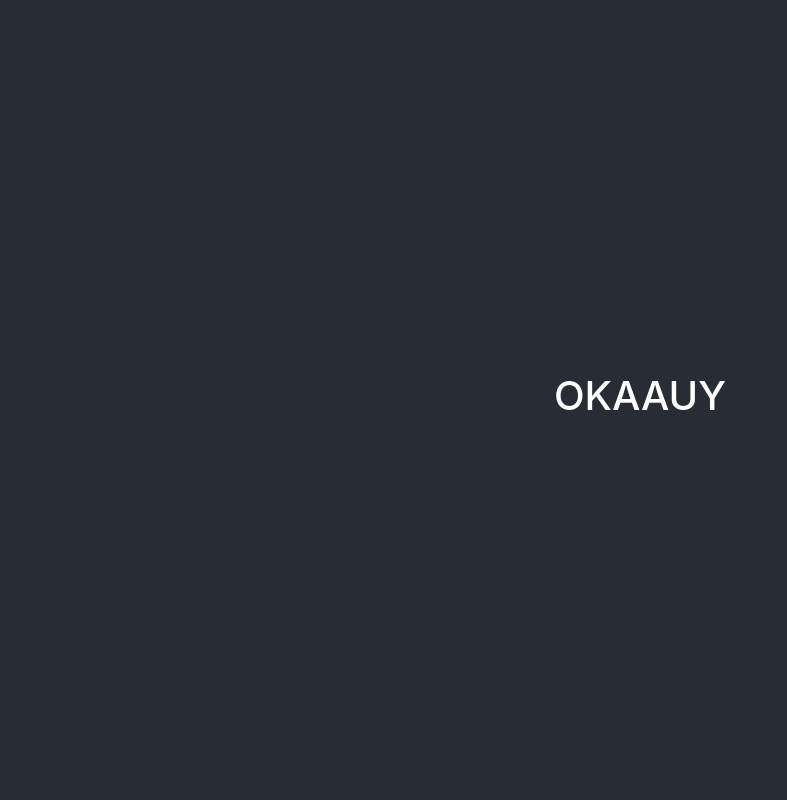
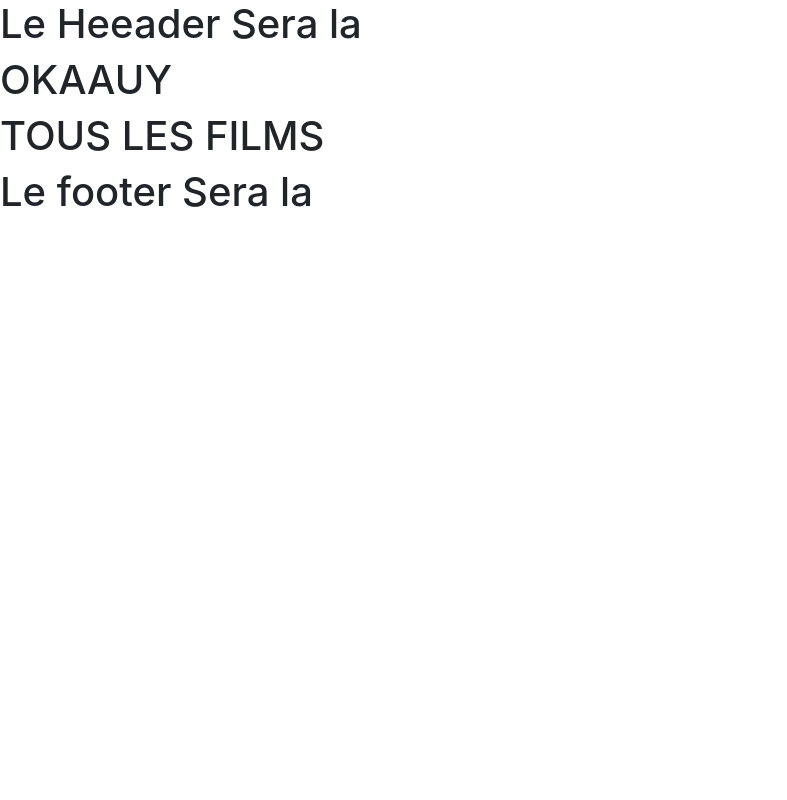
Before and after one commit to r2594/MichMuch, a React (Create React App) app in the folder react/: page /all-films in a window 1280 px wide. Shown: the top 800 px of the page, without its empty margins (0-787 px from the left). Built offline with nearby package versions, Linux system fonts and the light colour scheme.

Commit message:
test pour VENDOR

```diff
--- a/react/package.json
+++ b/react/package.json
@@ -7,6 +7,7 @@
     "react": "^16.8.6",
     "react-bootstrap": "^1.0.0-beta.8",
     "react-dom": "^16.8.6",
+    "react-router-dom": "^5.0.0",
     "react-scripts": "3.0.0"
   },
   "scripts": {
--- a/react/src/App.css
+++ /dev/null
@@ -1,33 +0,0 @@
-.App {
-  text-align: center;
-}
-
-.App-logo {
-  animation: App-logo-spin infinite 20s linear;
-  height: 40vmin;
-  pointer-events: none;
-}
-
-.App-header {
-  background-color: #282c34;
-  min-height: 100vh;
-  display: flex;
-  flex-direction: column;
-  align-items: center;
-  justify-content: center;
-  font-size: calc(10px + 2vmin);
-  color: white;
-}
-
-.App-link {
-  color: #61dafb;
-}
-
-@keyframes App-logo-spin {
-  from {
-    transform: rotate(0deg);
-  }
-  to {
-    transform: rotate(360deg);
-  }
-}
--- a/react/src/App.js
+++ b/react/src/App.js
@@ -1,8 +1,7 @@
 import React from 'react';
-import './App.css';
 import Header from './Components/Header';
 import Footer from  './Components/Footer';
-
+import Films from './Components/Films';
 
 function App() {
   return (
@@ -10,6 +9,7 @@ function App() {
       <header className="App-header">
         <Header/>
         <h1>OKAAUY</h1>
+        <Films/>
         <Footer/>
       </header>
     </div>
--- a/react/src/Components/Contact.js
+++ b/react/src/Components/Contact.js
@@ -10,7 +10,7 @@ function Contact() {
     <div className="App">
       <header className="App-header">
         <Header/>
-        <h1>OKAAUY</h1>
+        <h1>Contact</h1>
         <Footer/>
       </header>
     </div>
--- a/react/src/Components/Films.js
+++ b/react/src/Components/Films.js
@@ -1,16 +1,13 @@
 import React from 'react';
 import './films.css';
-import Header from './Components/Header';
-import Footer from  './Components/Footer';
+// import { BrowserRouter as Router, Route, Link } from "react-router-dom";
 
 
 function Films() {
   return (
     <div className="App">
       <header className="App-header">
-        <Header/>
-        <h1>OKAAUY</h1>
-        <Footer/>
+        <h1>TOUS LES FILMS</h1>
       </header>
     </div>
   );
--- a/react/src/Components/Footer.js
+++ b/react/src/Components/Footer.js
@@ -2,7 +2,7 @@ import React from 'react';
 import './footer.css';
 
 
-function App() {
+function Footer() {
   return (
     <div className="App">
       <header className="App-header">
@@ -12,4 +12,4 @@ function App() {
   );
 }
 
-export default App;
+export default Footer;
--- a/react/src/Components/Header.js
+++ b/react/src/Components/Header.js
@@ -1,11 +1,12 @@
 import React from 'react';
 import './header.css';
+
 
 function Header() {
   return (
     <div className="App">
       <header className="App-header">
-        <h1>OKAAUY</h1>
+        <h1>Le Heeader Sera la</h1>
       </header>
     </div>
   );
```
Also changed, not shown: react/src/routes.js (added, +22 -0 lines), 1 other file (tests, documents, lock files or other folders).
